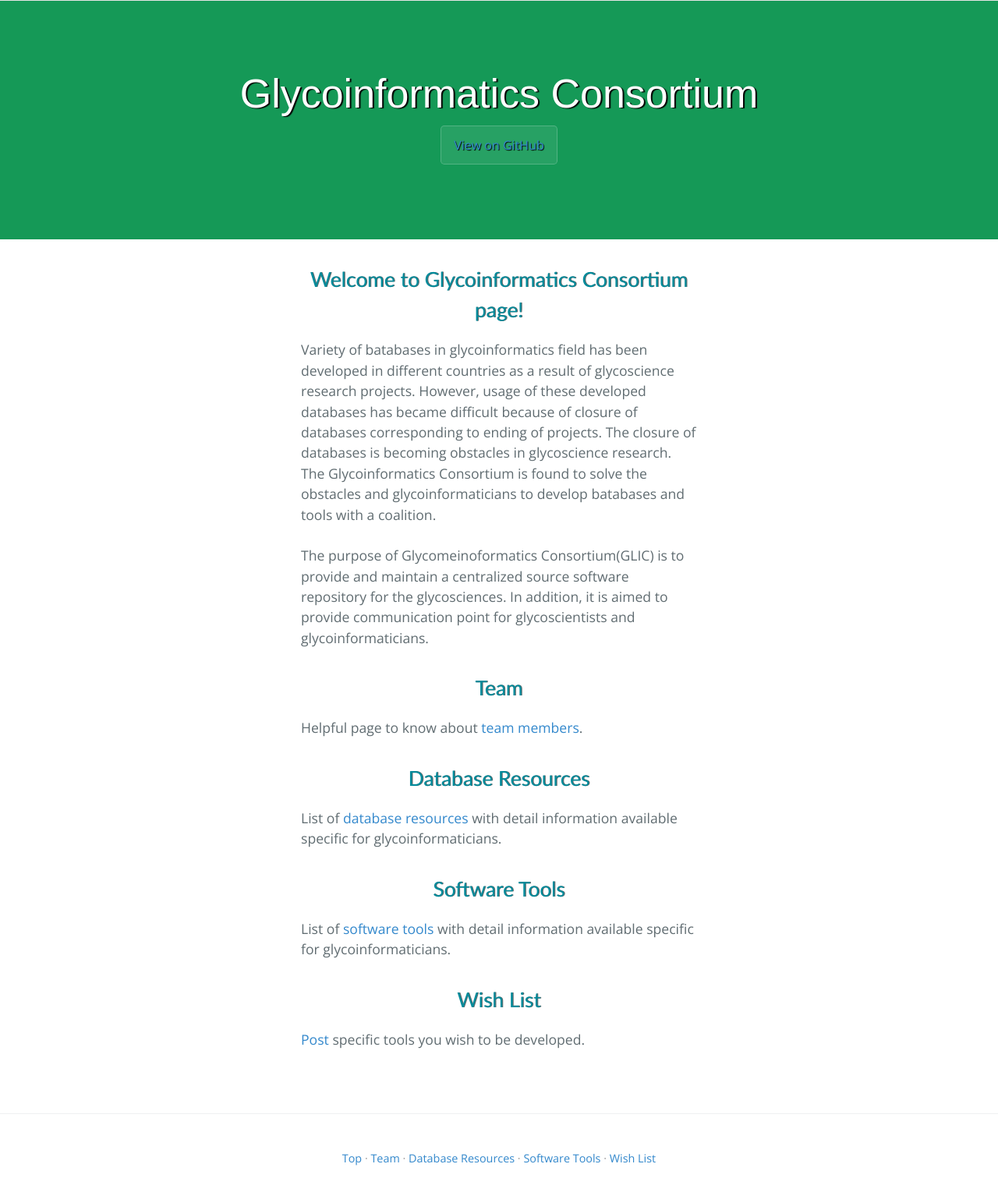
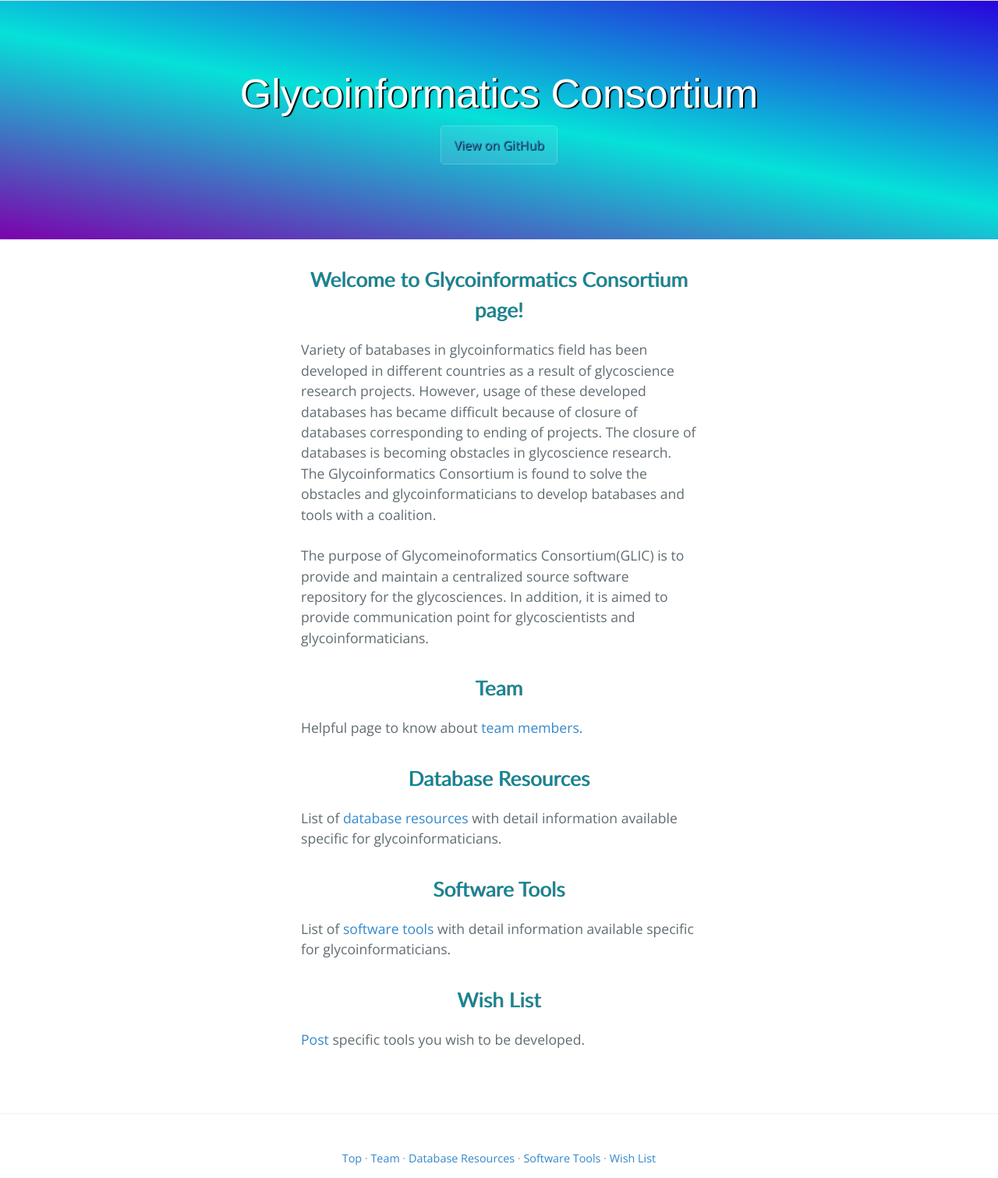
Before and after one commit to glycoinfo/glic-old, a Jekyll site: the page built from index.md, in a window 1280 px wide. Shown: the whole page at 78% size. Built offline with Jekyll 4.4.1, drawn with Linux system fonts in a browser that asks for light colours; nearby versions of some CDN libraries; Markdown is read by kramdown in place of the engine named in the settings.

Commit message:
Update stylesheet.css

```diff
--- a/css/stylesheet.css
+++ b/css/stylesheet.css
@@ -57,8 +57,7 @@
   color: #fff;
   text-align: center;
   background-color: #159957;
-  /*background-image: linear-gradient(120deg, #155799, #159957);*/
-  background-image: liner-gradient(10deg, #7C01AC, #06E1D9, #2804DC);
+  background-image: linear-gradient(10deg, #7C01AC, #06E1D9, #2804DC);
   text-shadow: 1px 1px 1px #000;}
 
 @media screen and (min-width: 64em) {
```
